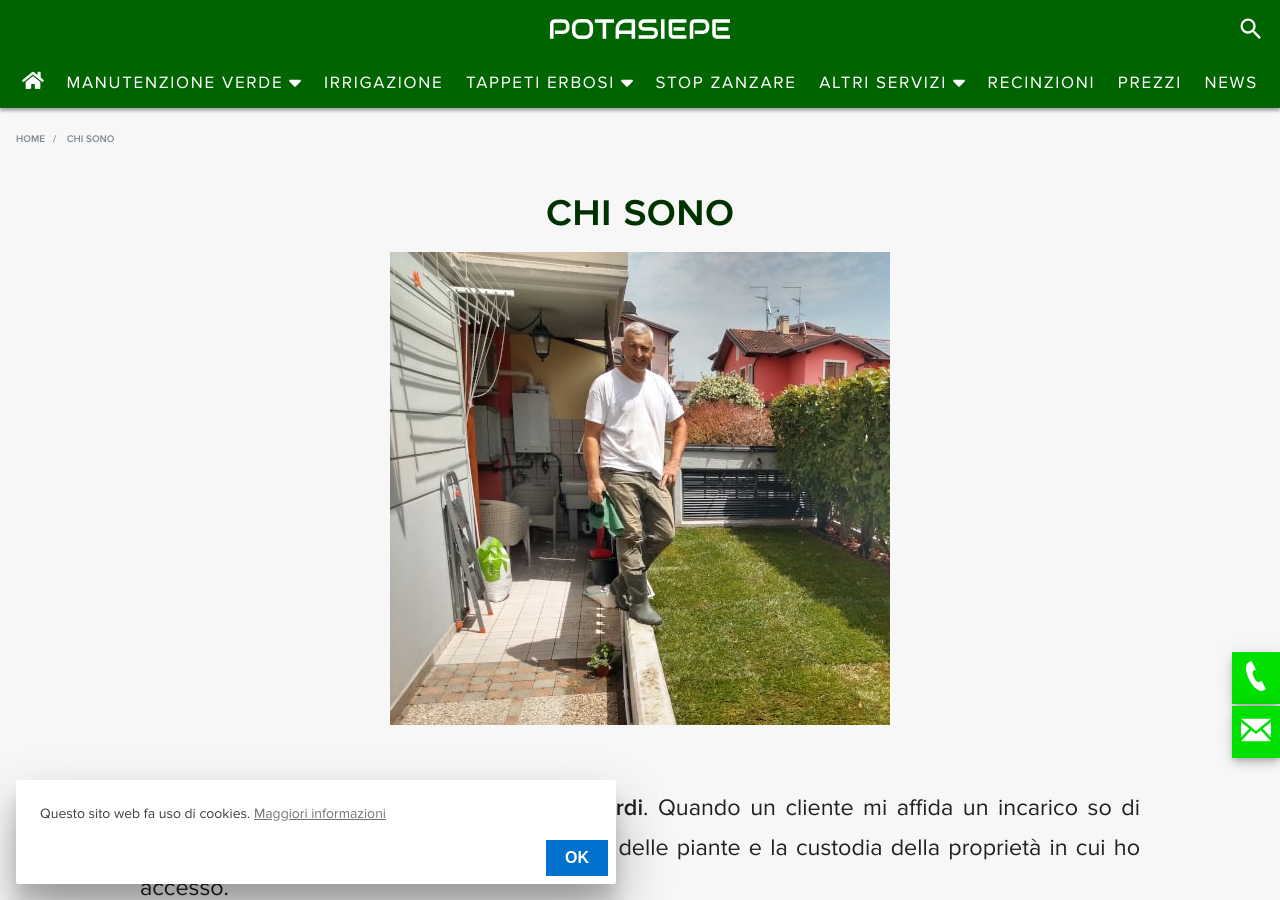
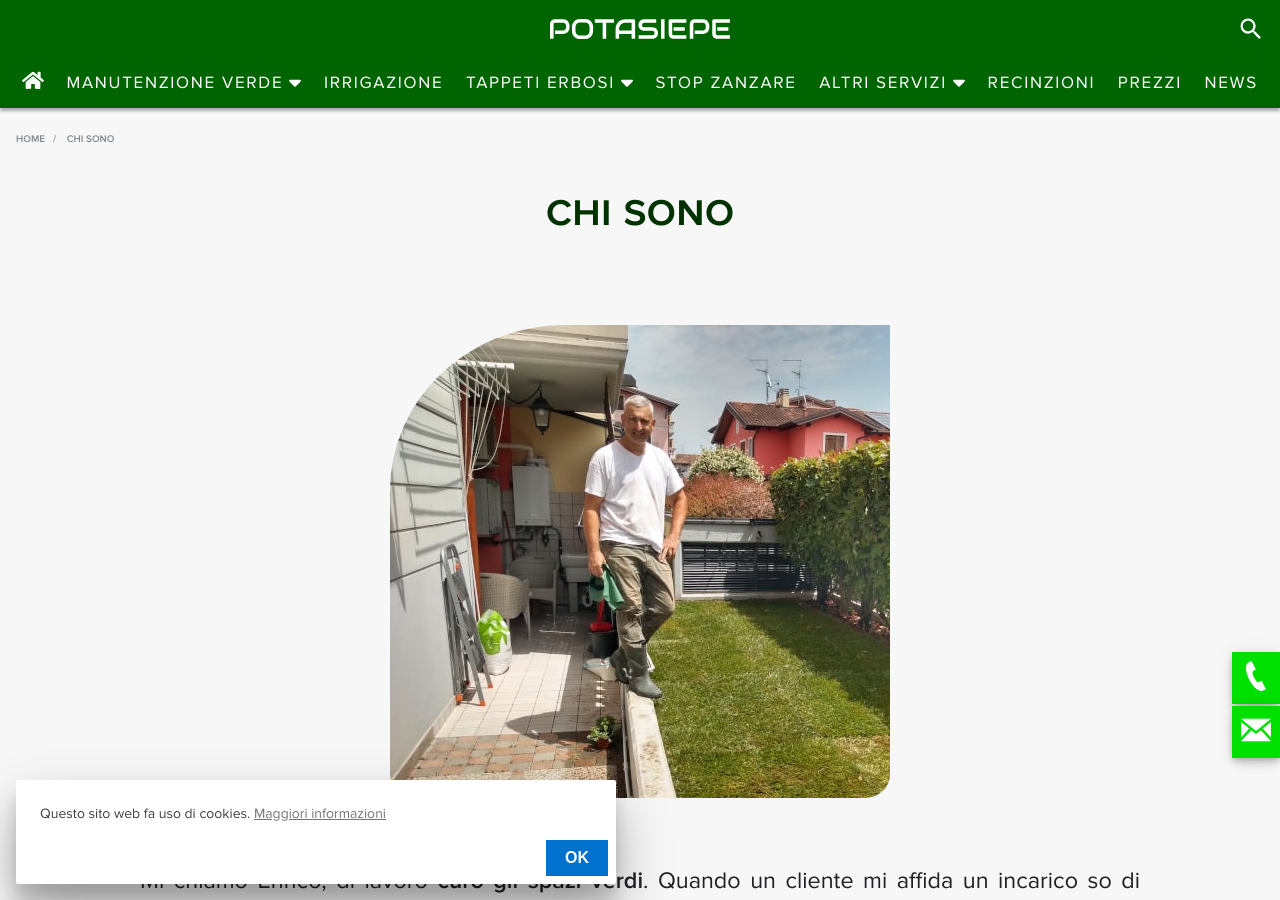
Before and after one commit to enricocaputo/enricocaputo.github.io, a Jekyll site: the page built from pages/chi-sono.md, in a window 1280 px wide and 900 px high. Built offline with Jekyll 4.4.1, drawn with Linux system fonts in a browser that asks for light colours.

Commit message:
chi sono style img

```diff
--- a/pages/chi-sono.md
+++ b/pages/chi-sono.md
@@ -8,10 +8,11 @@ permalink: /chi-sono/
 ---
 # Chi sono
 
+<br/>
 <picture>
   <source srcset="{{ page.webp }}" type="image/webp">
   <source srcset="{{ page.image }}" type="image/jpeg">
-  <img src="{{ page.image }}" width="500" height="473" alt="Enrico" title="Enrico"/>
+  <img src="{{ page.image }}" width="500" height="473" style="border-radius: 35% 0 5% 5%;" alt="Enrico" title="Enrico"/>
 </picture>
 
 <br/>
```
